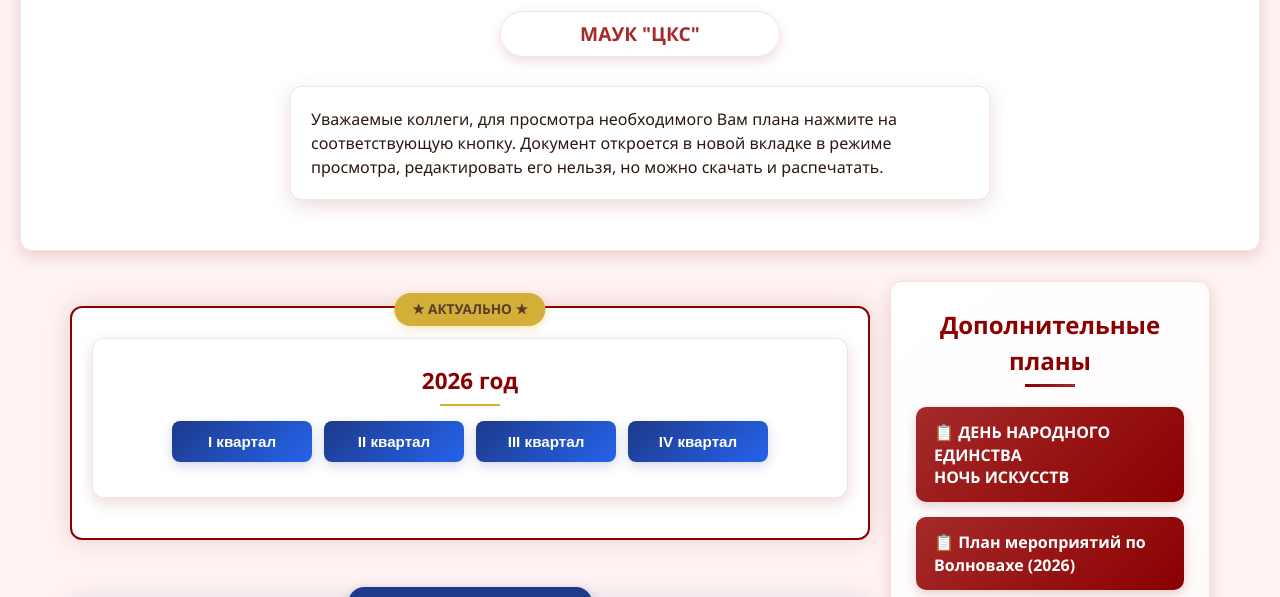
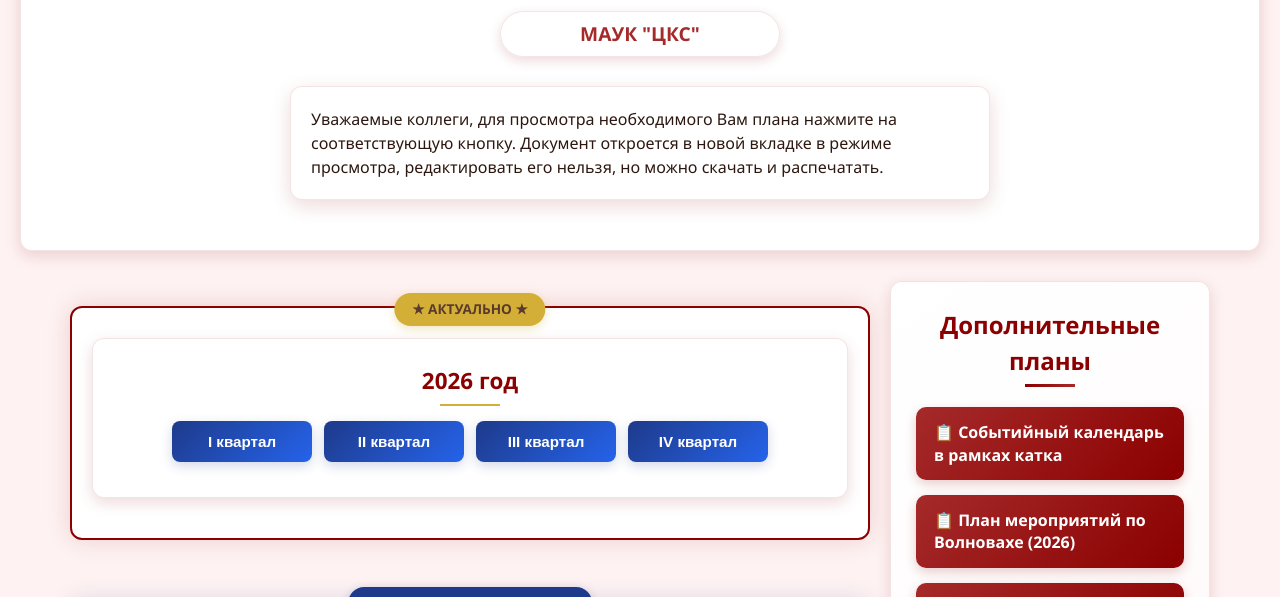
Before and after one commit to AnnaKimson/cksplanpage, a plain HTML site: page index.html in a window 1280 px wide. Shown: the part 140-737 px from the top of the page. Drawn offline with Linux system fonts and the light colour scheme.

Commit message:
Update index.html

```diff
--- a/index.html
+++ b/index.html
@@ -215,7 +215,7 @@
   <aside class="sidebar">
     <h3 class="sidebar-title">Дополнительные планы</h3>
     <div class="btn-group sidebar-group">
-      <a href="https://disk.yandex.ru/i/ChxVzzNS6-qWGA" target="_blank" class="btn sidebar-btn">📋 ДЕНЬ НАРОДНОГО ЕДИНСТВА <br> НОЧЬ ИСКУССТВ </a>
+      <a href="https://disk.yandex.ru/i/rTqAZLjXLlzfkw" target="_blank" class="btn sidebar-btn">📋 Событийный календарь в рамках катка </a>
     </div>
     <div class="btn-group sidebar-group">
       <a href="https://disk.yandex.ru/d/3Dqw5f3muokWxg" target="_blank" class="btn sidebar-btn">📋 План мероприятий по Волновахе (2026)</a>
```
